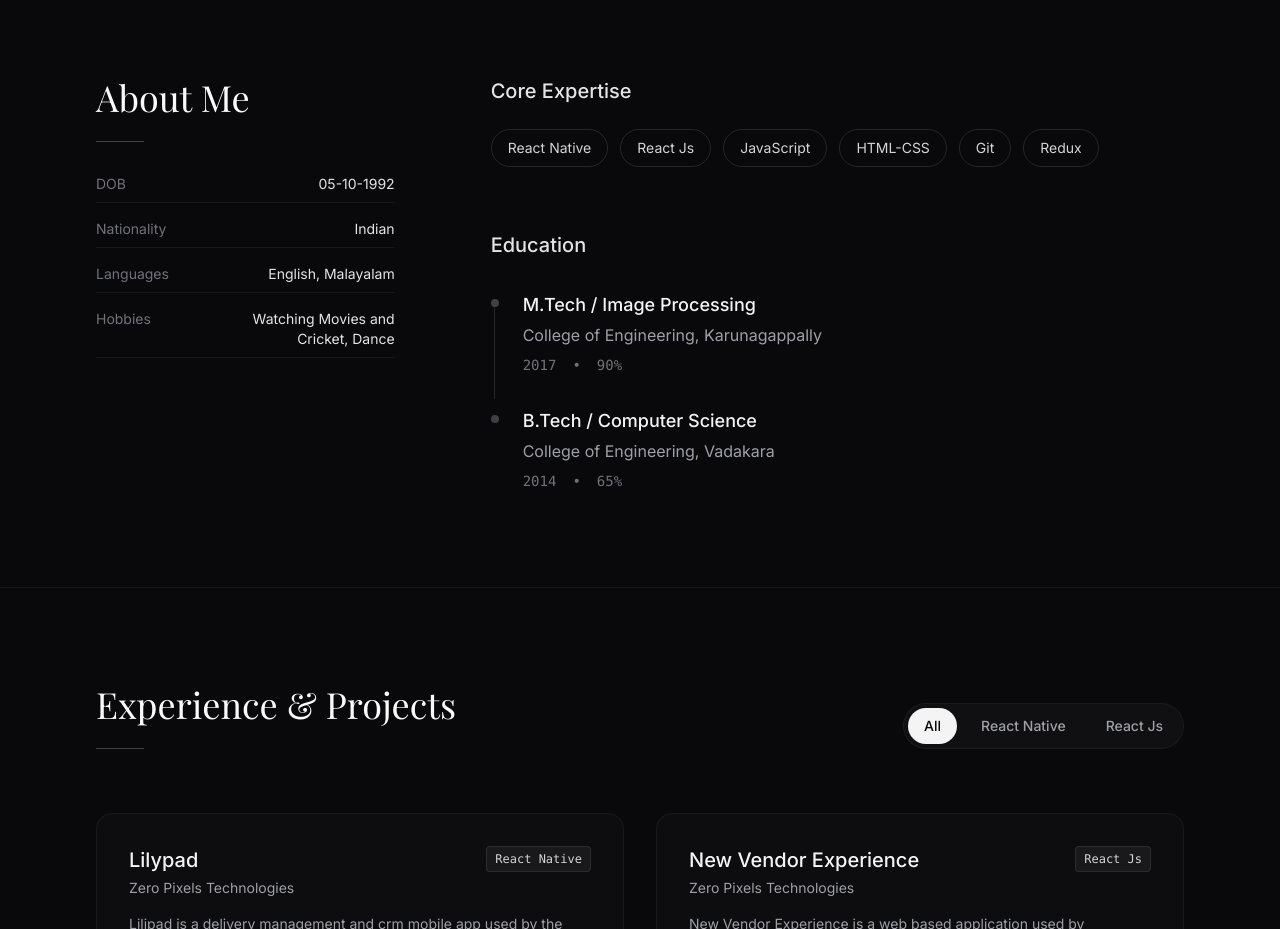
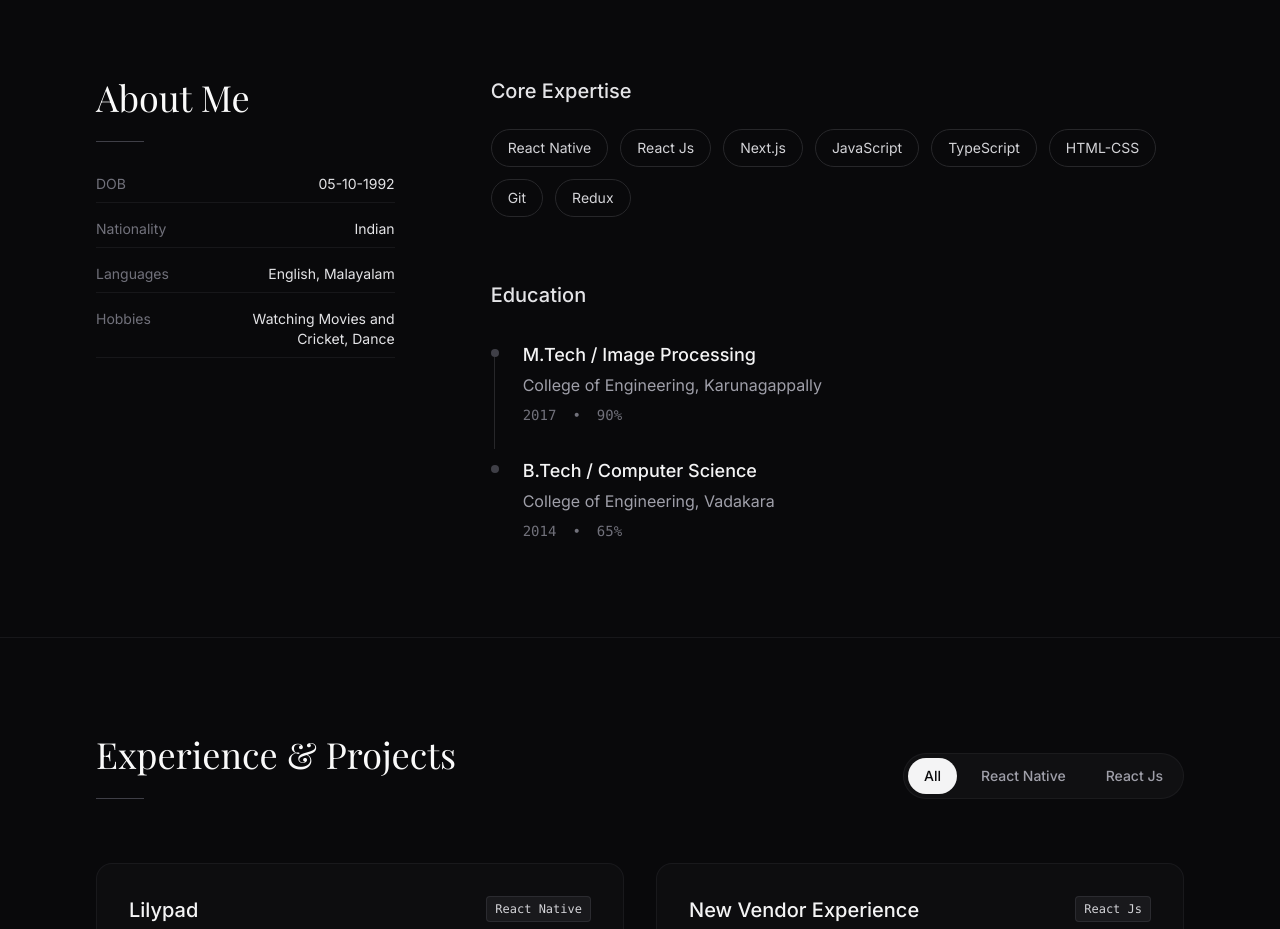
Before and after one commit to Sreeharisree/portfolio, a React (Vite) app: page / in a window 1280 px wide. Shown: the part 820-1749 px from the top of the page. Built offline with nearby package versions, Linux system fonts and the light colour scheme; a web font is replaced by a local one.

Commit message:
Added new skills

```diff
--- a/src/data.ts
+++ b/src/data.ts
@@ -8,7 +8,9 @@ export const portfolioData = {
   skills: [
     "React Native",
     "React Js",
+    "Next.js",
     "JavaScript",
+    "TypeScript",
     "HTML-CSS",
     "Git",
     "Redux",
```
